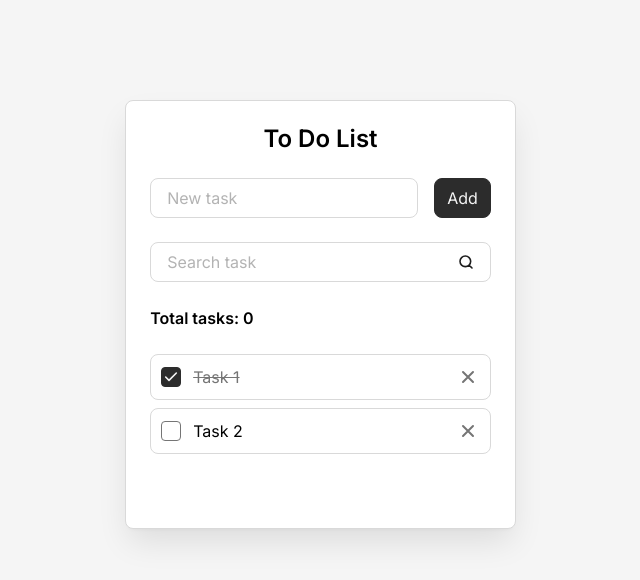
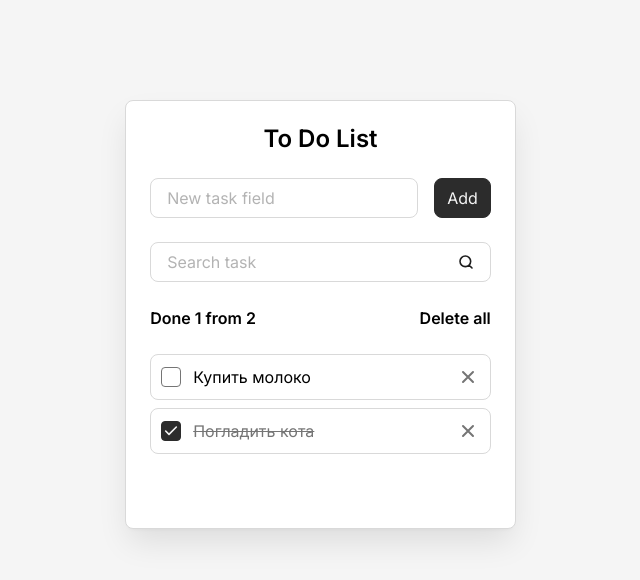
Before and after one commit to DevNikPanch/first-react-app, a React (Vite) app: page / in a window 1280 px wide. Shown: the top 580 px of the page, without its empty margins (312-952 px from the left). Built offline with nearby package versions, Linux system fonts and the light colour scheme.

Commit message:
splitting blocks into components and adding props

```diff
--- a/src/App.jsx
+++ b/src/App.jsx
@@ -1,119 +1,7 @@
+import Todo from './components/Todo';
+
 const App = () => {
-  return (
-    <div className="todo">
-      <h1 className="todo__title">To Do List</h1>
-      <form className="todo__form">
-        <div className="todo__field field">
-          <label
-            className="field__label"
-            htmlFor="new-task"
-          >
-            New task
-          </label>
-          <input
-            className="field__input"
-            id="new-task"
-            placeholder=" "
-            autoComplete="off"
-          />
-        </div>
-        <button className="button" type="submit">Add</button>
-      </form>
-      <form className="todo__form">
-        <div className="todo__field field">
-          <label
-            className="field__label"
-            htmlFor="search-task"
-          >
-            Search task
-          </label>
-          <input
-            className="field__input"
-            id="search-task"
-            placeholder=" "
-            autoComplete="off"
-            type="search"
-          />
-        </div>
-      </form>
-      <div className="todo__info">
-        <div className="todo__total-tasks">Total tasks: <span>0</span></div>
-        <button className="todo__delete-all-button" type="button">Delete all</button>
-      </div>
-      <ul className="todo__list">
-        <li className="todo__item todo-item">
-          <input
-            className="todo-item__checkbox"
-            id="task-1"
-            type="checkbox"
-            checked
-          />
-          <label
-            className="todo-item__label"
-            htmlFor="task-1"
-          >
-            Task 1
-          </label>
-          <button
-            className="todo-item__delete-button"
-            aria-label="Delete"
-            title="Delete"
-          >
-            <svg
-              width="20"
-              height="20"
-              viewBox="0 0 20 20"
-              fill="none"
-              xmlns="http://www.w3.org/2000/svg"
-            >
-              <path
-                d="M15 5L5 15M5 5L15 15"
-                stroke="#757575"
-                strokeWidth="2"
-                strokeLinecap="round"
-                strokeLinejoin="round"
-              />
-            </svg>
-          </button>
-        </li>
-        <li className="todo__item todo-item">
-          <input
-            className="todo-item__checkbox"
-            id="task-2"
-            type="checkbox"
-          />
-          <label
-            className="todo-item__label"
-            htmlFor="task-2"
-          >
-            Task 2
-          </label>
-          <button
-            className="todo-item__delete-button"
-            aria-label="Delete"
-            title="Delete"
-          >
-            <svg
-              width="20"
-              height="20"
-              viewBox="0 0 20 20"
-              fill="none"
-              xmlns="http://www.w3.org/2000/svg"
-            >
-              <path
-                d="M15 5L5 15M5 5L15 15"
-                stroke="#757575"
-                strokeWidth="2"
-                strokeLinecap="round"
-                strokeLinejoin="round"
-              />
-            </svg>
-          </button>
-        </li>
-      </ul>
-      <div className="todo__empty-message"></div>
-    </div>
-  )
-}
+    return <Todo />;
+};
 
-export default App
+export default App;
--- /dev/null
+++ b/src/components/AddTaskForm.jsx
@@ -0,0 +1,13 @@
+import Field from './Field';
+import Button from './Button';
+
+const AddTaskForm = () => {
+    return (
+        <form className="todo__form">
+            <Field className="todo__field" label="New task field" id="new-task" />
+            <Button type="submit">Add</Button>
+        </form>
+    );
+};
+
+export default AddTaskForm;
--- /dev/null
+++ b/src/components/Button.jsx
@@ -0,0 +1,11 @@
+const Button = (props) => {
+    const { className = '', type = 'button', children } = props;
+
+    return (
+        <button className={`button ${className}`} type={type}>
+            {children}
+        </button>
+    );
+};
+
+export default Button;
--- /dev/null
+++ b/src/components/Field.jsx
@@ -0,0 +1,20 @@
+const Field = (props) => {
+    const { className = '', id, label, type = 'text' } = props;
+
+    return (
+        <div className={`field ${className}`}>
+            <label className="field__label" htmlFor={id}>
+                {label}
+            </label>
+            <input
+                className="field__input"
+                id={id}
+                placeholder=" "
+                autoComplete="off"
+                type={type}
+            />
+        </div>
+    );
+};
+
+export default Field;
--- /dev/null
+++ b/src/components/SearchTaskForm.jsx
@@ -0,0 +1,11 @@
+import Field from './Field';
+
+const SearchTaskForm = () => {
+    return (
+        <form className="todo__form">
+            <Field className="todo__field" label="Search task" id="search-task" type="search" />
+        </form>
+    );
+};
+
+export default SearchTaskForm;
--- /dev/null
+++ b/src/components/Todo.jsx
@@ -0,0 +1,23 @@
+import AddTaskForm from './AddTaskForm';
+import SearchTaskForm from './SearchTaskForm';
+import TodoInfo from './TodoInfo';
+import TodoList from './TodoList';
+
+const Todo = () => {
+    const tasks = [
+        { id: 'task-1', title: 'Купить молоко', isDone: false },
+        { id: 'task-2', title: 'Погладить кота', isDone: true },
+    ];
+
+    return (
+        <div className="todo">
+            <h1 className="todo__title">To Do List</h1>
+            <AddTaskForm />
+            <SearchTaskForm />
+            <TodoInfo total={tasks.length} done={tasks.filter(({ isDone }) => isDone).length} />
+            <TodoList tasks={tasks} />
+        </div>
+    );
+};
+
+export default Todo;
--- /dev/null
+++ b/src/components/TodoInfo.jsx
@@ -0,0 +1,20 @@
+const TodoInfo = (props) => {
+    const { total, done } = props;
+
+    const hasTasks = total > 0;
+
+    return (
+        <div className="todo__info">
+            <div className="todo__total-tasks">
+                Done {done} from {total}
+            </div>
+            {hasTasks && (
+                <button className="todo__delete-all-button" type="button">
+                    Delete all
+                </button>
+            )}
+        </div>
+    );
+};
+
+export default TodoInfo;
--- /dev/null
+++ b/src/components/TodoItem.jsx
@@ -0,0 +1,37 @@
+const TodoItem = (props) => {
+    const { className = '', id, title, isDone } = props;
+
+    return (
+        <li className={`todo-item ${className}`}>
+            <input
+                className="todo-item__checkbox"
+                id={id}
+                type="checkbox"
+                checked={isDone}
+                readOnly
+            />
+            <label className="todo-item__label" htmlFor={id}>
+                {title}
+            </label>
+            <button className="todo-item__delete-button" aria-label="Delete" title="Delete">
+                <svg
+                    width="20"
+                    height="20"
+                    viewBox="0 0 20 20"
+                    fill="none"
+                    xmlns="http://www.w3.org/2000/svg"
+                >
+                    <path
+                        d="M15 5L5 15M5 5L15 15"
+                        stroke="#757575"
+                        strokeWidth="2"
+                        strokeLinecap="round"
+                        strokeLinejoin="round"
+                    />
+                </svg>
+            </button>
+        </li>
+    );
+};
+
+export default TodoItem;
--- /dev/null
+++ b/src/components/TodoList.jsx
@@ -0,0 +1,21 @@
+import TodoItem from './TodoItem';
+
+const TodoList = (props) => {
+    const { tasks = [] } = props;
+
+    const hasTasks = true;
+
+    if (!hasTasks) {
+        return <div className="todo__empty-message"></div>;
+    }
+
+    return (
+        <ul className="todo__list">
+            {tasks.map((task) => (
+                <TodoItem className="todo__item" key={task.id} {...task} />
+            ))}
+        </ul>
+    );
+};
+
+export default TodoList;
--- a/src/styles/components/todo.css
+++ b/src/styles/components/todo.css
@@ -44,11 +44,6 @@
   &:hover {
     color: var(--color-gray-4);
   }
-
-  &:not(.is-visible) {
-    opacity: 0;
-    visibility: hidden;
-  }
 }
 
 .todo__list,
```
